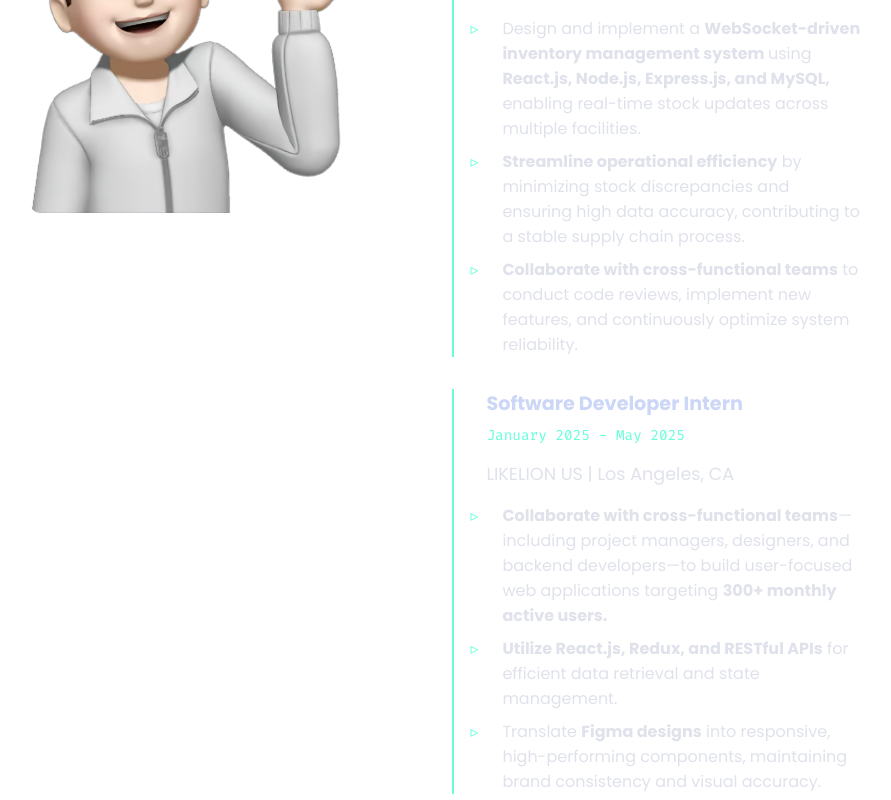
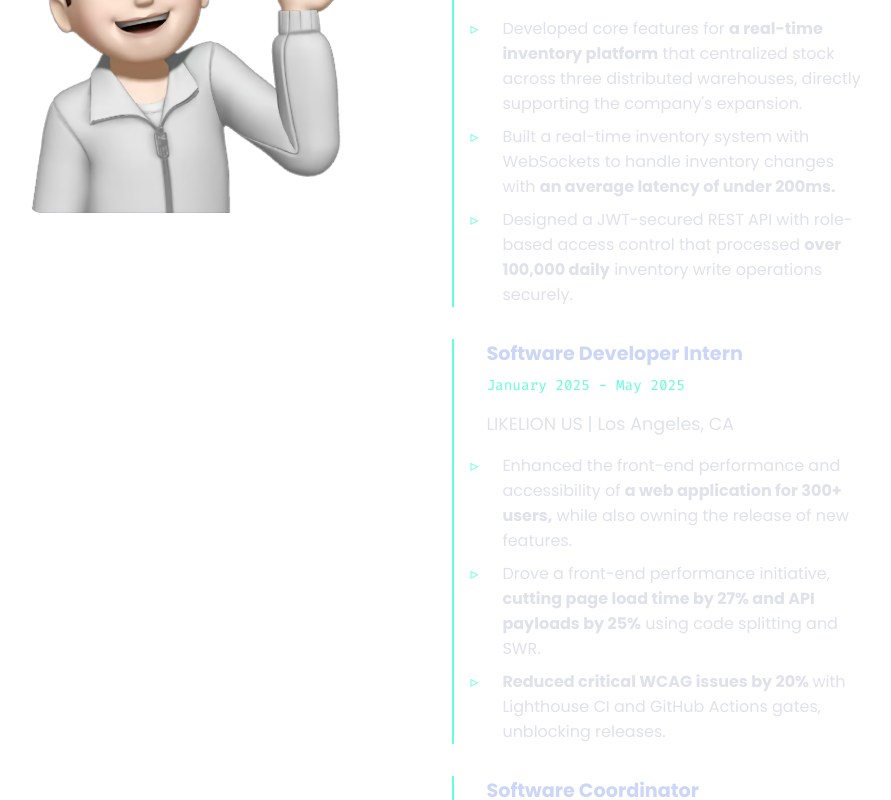
Before and after one commit to Tyrrnien81/Tyrrnien81.github.io, a React (Create React App) app: page / in a window 1280 px wide. Shown: the part 1120-1920 px from the top of the page, without its empty margins (194-1085 px from the left). Built offline with nearby package versions, Linux system fonts and the light colour scheme.

Commit message:
Updated a About section

```diff
--- a/src/About/About.jsx
+++ b/src/About/About.jsx
@@ -71,37 +71,28 @@ const About = () => {
                                     <p>AQUA ZONE | Los Angeles, CA</p>
                                     <ul>
                                         <li>
-                                            Design and implement a{" "}
+                                            Developed core features for{" "}
                                             <b>
-                                                WebSocket-driven inventory
-                                                management system{" "}
+                                                a real-time inventory platform
                                             </b>{" "}
-                                            using{" "}
-                                            <b>
-                                                React.js, Node.js, Express.js,
-                                                and MySQL,
-                                            </b>{" "}
-                                            enabling real-time stock updates
-                                            across multiple facilities.
+                                            that centralized stock across three
+                                            distributed warehouses, directly
+                                            supporting the company's expansion.
                                         </li>
                                         <li>
+                                            Built a real-time inventory system
+                                            with WebSockets to handle inventory
+                                            changes with{" "}
                                             <b>
-                                                Streamline operational
-                                                efficiency
-                                            </b>{" "}
-                                            by minimizing stock discrepancies
-                                            and ensuring high data accuracy,
-                                            contributing to a stable supply
-                                            chain process.
+                                                an average latency of under
+                                                200ms.
+                                            </b>
                                         </li>
                                         <li>
-                                            <b>
-                                                Collaborate with
-                                                cross-functional teams
-                                            </b>{" "}
-                                            to conduct code reviews, implement
-                                            new features, and continuously
-                                            optimize system reliability.
+                                            Designed a JWT-secured REST API with
+                                            role-based access control that
+                                            processed <b>over 100,000 daily</b>{" "}
+                                            inventory write operations securely.
                                         </li>
                                     </ul>
                                 </div>
@@ -113,29 +104,31 @@ const About = () => {
                                     <p>LIKELION US | Los Angeles, CA</p>
                                     <ul>
                                         <li>
+                                            Enhanced the front-end performance
+                                            and accessibility of{" "}
                                             <b>
-                                                Collaborate with
-                                                cross-functional teams
-                                            </b>
-                                            —including project managers,
-                                            designers, and backend developers—to
-                                            build user-focused web applications
-                                            targeting{" "}
-                                            <b>300+ monthly active users.</b>
+                                                a web application for 300+
+                                                users,
+                                            </b>{" "}
+                                            while also owning the release of new
+                                            features.
+                                        </li>
+                                        <li>
+                                            Drove a front-end performance
+                                            initiative,{" "}
+                                            <b>
+                                                cutting page load time by 27%
+                                                and API payloads by 25%
+                                            </b>{" "}
+                                            using code splitting and SWR.
                                         </li>
                                         <li>
                                             <b>
-                                                Utilize React.js, Redux, and
-                                                RESTful APIs
-                                            </b>{" "}
-                                            for efficient data retrieval and
-                                            state management.
-                                        </li>
-                                        <li>
-                                            Translate <b>Figma designs</b> into
-                                            responsive, high-performing
-                                            components, maintaining brand
-                                            consistency and visual accuracy.
+                                                Reduced critical WCAG issues by
+                                                20%{" "}
+                                            </b>
+                                            with Lighthouse CI and GitHub
+                                            Actions gates, unblocking releases.
                                         </li>
                                     </ul>
                                 </div>
```
